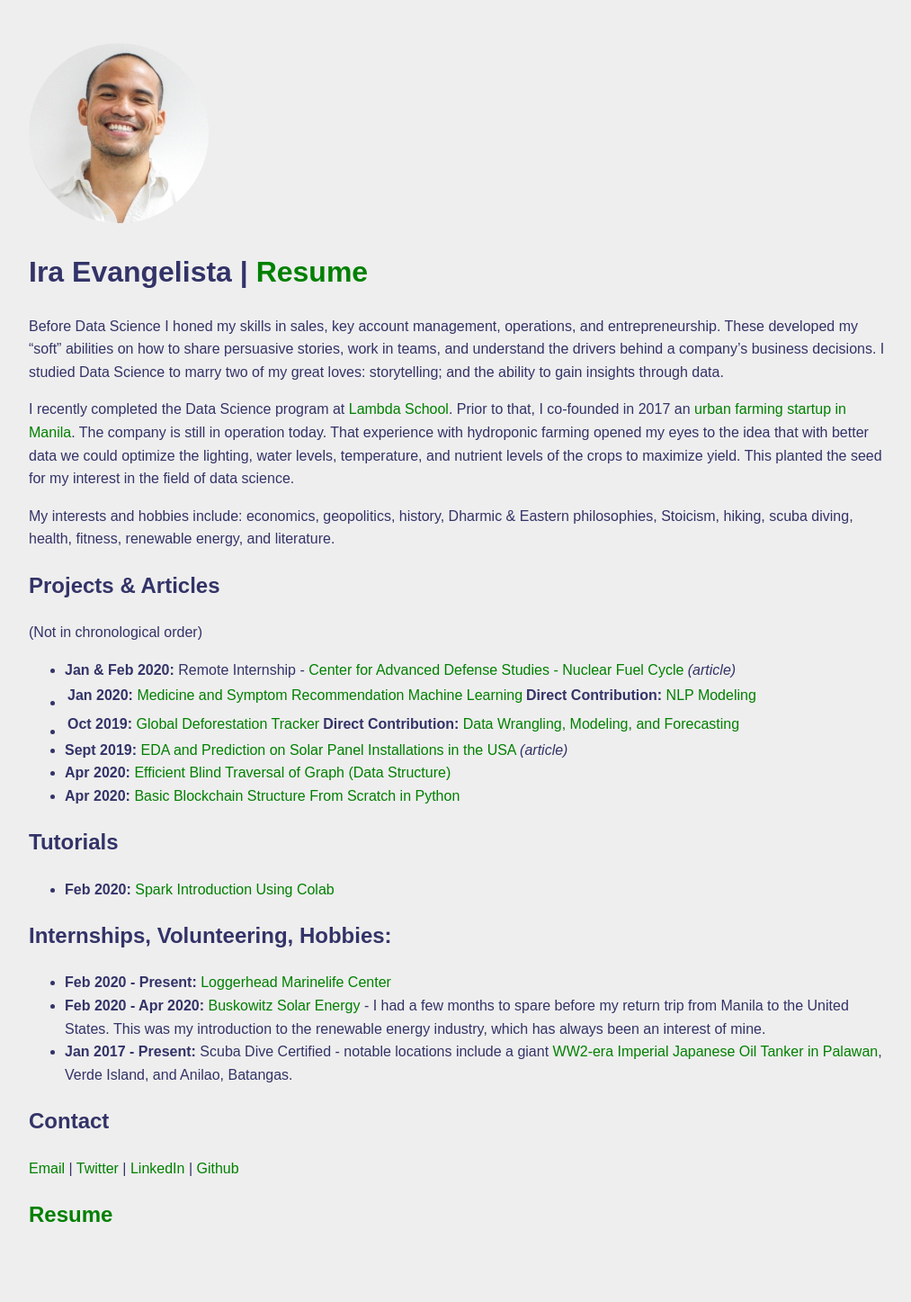
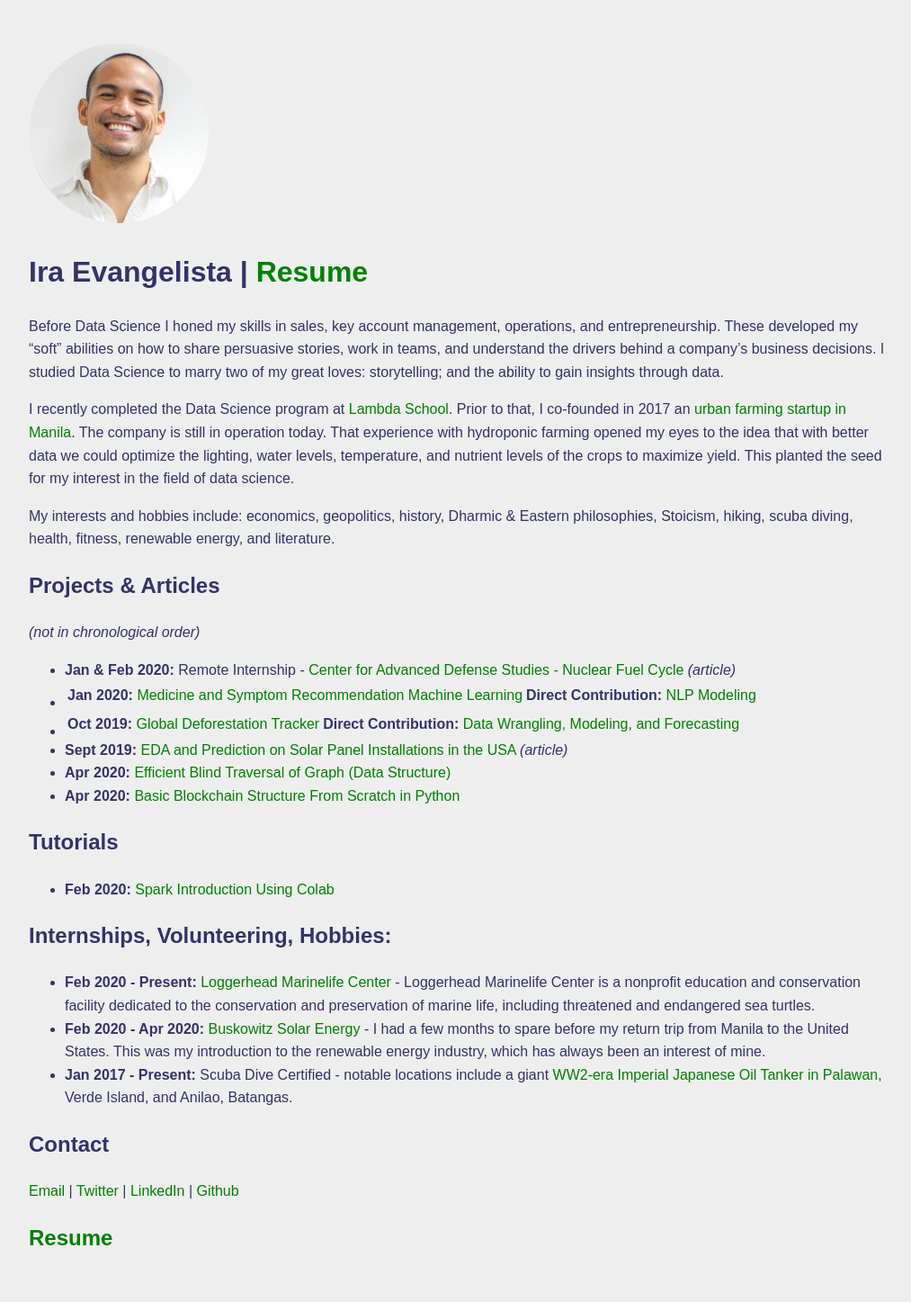
Before and after one commit to pragmatizt/ira_evangelista.github.io, a Jekyll site: the page built from index.md, in a window 1280 px wide. Shown: the whole page at 90% size, without its empty margins (128-1141 px from the left). Built offline with Jekyll 4.4.1, drawn with Linux system fonts in a browser that asks for light colours; our own code applies the rules of GitHub Pages for plain Markdown files; before the commit the page ends 1421 px from its top, so only the background shows below that.

Commit message:
Update index.md

```diff
--- a/index.md
+++ b/index.md
@@ -9,7 +9,7 @@ I recently completed the Data Science program at [Lambda School](https://lambdas
 My interests and hobbies include: economics, geopolitics, history, Dharmic & Eastern philosophies, Stoicism, hiking, scuba diving, health, fitness, renewable energy, and literature.
 
 ## Projects & Articles
-(Not in chronological order)
+*(not in chronological order)*
 - **Jan & Feb 2020:** Remote Internship - [Center for Advanced Defense Studies - Nuclear Fuel Cycle](https://medium.com/@evangelista.ira/using-data-science-to-identify-russian-companies-involved-in-the-nuclear-fuel-cycle-78d47287c4e) *(article)*
 - **Jan 2020:** [Medicine and Symptom Recommendation Machine Learning](https://github.com/Medical-Cabinet-2) | **Direct Contribution:** [NLP Modeling](https://github.com/Medical-Cabinet-2/Data-Science/blob/master/NLP_model/nlp_model_comparison.ipynb)
 - **Oct 2019:** [Global Deforestation Tracker](https://github.com/build-deforestation-application) | **Direct Contribution:** [Data Wrangling, Modeling, and Forecasting](https://github.com/pragmatizt/deforestation_app/tree/master/notebooks)
@@ -21,7 +21,7 @@ My interests and hobbies include: economics, geopolitics, history, Dharmic & Eas
 - **Feb 2020:** [Spark Introduction Using Colab](https://colab.research.google.com/drive/1AnuR9z_6YQY1v-UytY6pzPmq2ls5kCHy?usp=sharing)
 
 ## Internships, Volunteering, Hobbies:
-- **Feb 2020 - Present:** [Loggerhead Marinelife Center](https://marinelife.org/)
+- **Feb 2020 - Present:** [Loggerhead Marinelife Center](https://marinelife.org/) - Loggerhead Marinelife Center is a nonprofit education and conservation facility dedicated to the conservation and preservation of marine life, including threatened and endangered sea turtles.
 - **Feb 2020 - Apr 2020:** [Buskowitz Solar Energy](https://www.buskowitz.com/) - I had a few months to spare before my return trip from Manila to the United States.  This was my introduction to the renewable energy industry, which has always been an interest of mine.
 - **Jan 2017 - Present:** Scuba Dive Certified - notable locations include a giant [WW2-era Imperial Japanese Oil Tanker in Palawan](https://www.youtube.com/watch?v=JQc_G6ATRF8), Verde Island, and Anilao, Batangas.
 
```
